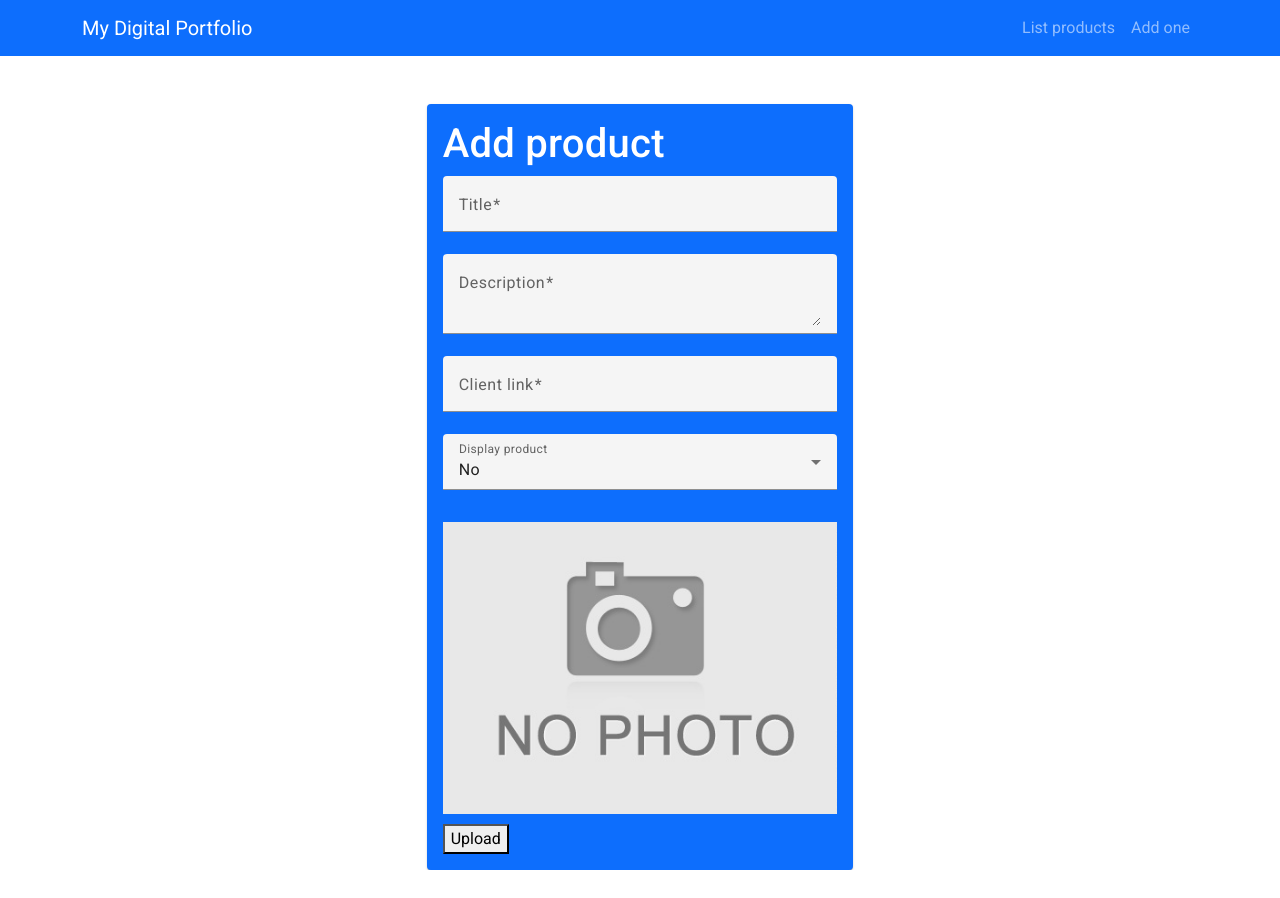
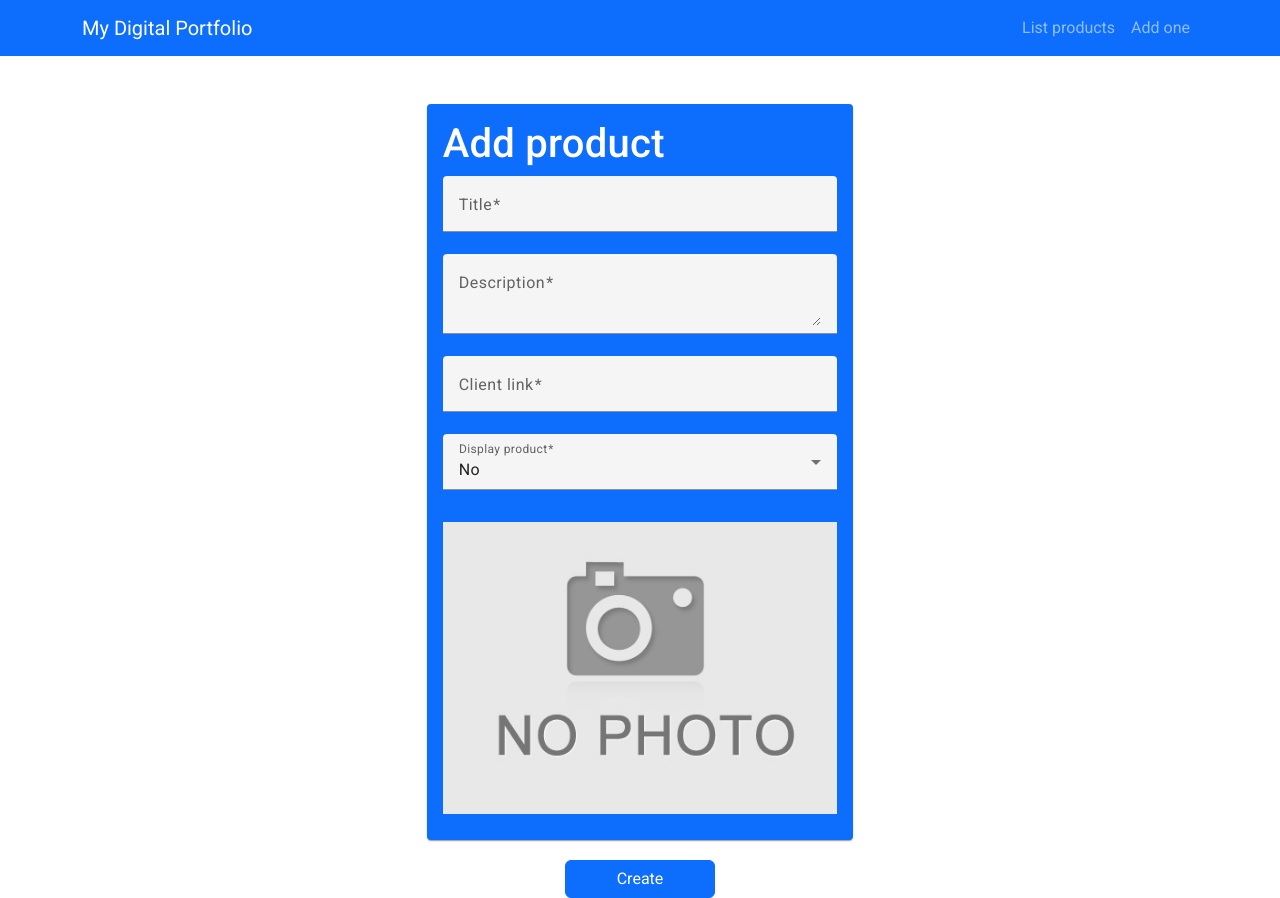
Before and after one commit to adriancaplescu/eportfolio, an Angular app in the folder frontend/: page /products/new in a window 1280 px wide. Before the commit the page ends 870 px from the top, so only its background shows below. Built offline with nearby package versions, Linux system fonts and the light colour scheme.

Commit message:
set error for missing fields

```diff
--- a/frontend/src/app/components/image-preview/image-preview.component.html
+++ b/frontend/src/app/components/image-preview/image-preview.component.html
@@ -1,7 +1,6 @@
 <div class="container mt-4">
     <div class="row justify-content-center">
         <div class="col-md-12">
-            <!-- Verifică dacă `product` este definit -->
             <div *ngIf="product; else loading">
                 <div class="card mb-5">
                     <div class="row no-gutters">
@@ -38,7 +37,6 @@
                 </div>
                 <button class="btn btn-danger custom-btn" (click)="deleteProduct()">Delete</button>
             </div>
-            <!-- Template pentru starea de încărcare -->
             <ng-template #loading>
                 <h1>Loading...</h1>
             </ng-template>
--- a/frontend/src/app/components/image-preview/image-preview.component.scss
+++ b/frontend/src/app/components/image-preview/image-preview.component.scss
@@ -1,22 +1,22 @@
 .card-img {
     height: 100%;
-    object-fit: cover; /* Imaginea va umple spațiul și își va păstra proporțiile */
+    object-fit: cover;
 }
 
 .card-body {
     display: flex;
     flex-direction: column;
-    justify-content: center; /* Asigură că detaliile sunt centrate pe verticală */
+    justify-content: center;
 }
 
 .p-2 {
-    padding: 10px; /* Spațiu interior adăugat în jurul imaginii */
+    padding: 10px;
 }
 
 .btn {
-    width: 100px; /* Poți ajusta dimensiunea butoanelor după cum dorești */
+    width: 100px;
 }
 
 .form-group {
-    margin-bottom: 20px; /* Adaugă spațiu de 20px între fiecare form-group */
+    margin-bottom: 20px;
 }
--- a/frontend/src/app/components/product-form/product-form.component.html
+++ b/frontend/src/app/components/product-form/product-form.component.html
@@ -6,37 +6,45 @@
       </mat-card-title>
     </mat-card-header>
     <mat-card-content>
-      <form (submit)="uploadImage(title, description, link, selectedValue ?? false)">
+      <form #myForm="ngForm" (ngSubmit)="uploadImage(myForm)">
         <mat-form-field appearance="fill" class="full-width">
           <mat-label>Title</mat-label>
-          <input matInput #title required type="text">
+          <input matInput [(ngModel)]="product.title" #title="ngModel" name="title" required type="text">
+          <mat-error *ngIf="title.invalid && title.touched">Title is required</mat-error>
         </mat-form-field>
 
         <mat-form-field appearance="fill" class="full-width">
           <mat-label>Description</mat-label>
-          <textarea matInput #description required rows="2"></textarea>
+          <textarea matInput [(ngModel)]="product.description" #description="ngModel" name="description" required rows="2"></textarea>
+          <mat-error *ngIf="description.invalid && description.touched">Description is required</mat-error>
         </mat-form-field>
 
         <mat-form-field appearance="fill" class="full-width">
-          <mat-label required>Client link</mat-label>
-          <input matInput #link  required type="text">
+          <mat-label>Client link</mat-label>
+          <input matInput [(ngModel)]="product.link" #link="ngModel" name="link" required type="text">
+          <mat-error *ngIf="link.invalid && link.touched">Client link is required</mat-error>
         </mat-form-field>
 
         <mat-form-field appearance="fill" class="full-width">
-          <mat-label required>Display product</mat-label>
-          <mat-select [(ngModel)]="selectedValue" name="selectedValue">
+          <mat-label>Display product</mat-label>
+          <mat-select [(ngModel)]="product.displayStatus" #displayStatus="ngModel" name="displayStatus" required>
             <mat-option [value]="true">Yes</mat-option>
             <mat-option [value]="false">No</mat-option>
           </mat-select>
+          <mat-error *ngIf="displayStatus.invalid && displayStatus.touched">Please select display status</mat-error>
         </mat-form-field>
 
         <input type="file" class="d-none" (change)="onProductSelected($event)" #photoInput>
         <img [src]="imageSelected || 'assets/no-image.jpg'" class="img-fluid image-preview" alt="Preview" (click)="photoInput.click()">
-
-        <div class="form-group">
-          <button mat-raised-button color="primary" class="btn-block">Upload</button>
-        </div>
+        <mat-error *ngIf="imageError">Image is required</mat-error>
       </form>
     </mat-card-content>
   </mat-card>
+
+  <button
+    class="btn btn-primary btn-block mx-auto d-flex justify-content-center"
+    style="width: 150px; margin-top: 20px;"
+    (click)="uploadImage(myForm)">
+    Create
+  </button>
 </div>
--- a/frontend/src/app/components/product-form/product-form.component.ts
+++ b/frontend/src/app/components/product-form/product-form.component.ts
@@ -1,20 +1,27 @@
-import { Component, OnInit } from '@angular/core';
+import { Component, OnInit, ViewChild } from '@angular/core';
 import { Router } from '@angular/router';
+import { NgForm } from '@angular/forms';
 import { ProductService } from '../../services/product.service';
 
 @Component({
   selector: 'app-product-form',
   templateUrl: './product-form.component.html',
-  styleUrl: './product-form.component.scss',
+  styleUrls: ['./product-form.component.scss'],
 })
 export default class ProductFormComponent implements OnInit {
   file?: File;
   imageSelected?: string | ArrayBuffer | null = null;
   selectedValue?: boolean;
+  imageError: boolean = false;
 
-  constructor(private productService: ProductService, private router: Router) {
-    this.selectedValue = false;
-  }
+  product = {
+    title: '',
+    description: '',
+    link: '',
+    displayStatus: false,
+  };
+
+  constructor(private productService: ProductService, private router: Router) {}
 
   ngOnInit() {}
 
@@ -22,38 +29,43 @@ export default class ProductFormComponent implements OnInit {
     const input = event.target as HTMLInputElement;
     if (input && input.files && input.files[0]) {
       this.file = input.files[0];
+      this.imageError = false;
 
-      // image preview
       const reader = new FileReader();
       reader.onload = () => (this.imageSelected = reader.result);
       reader.readAsDataURL(this.file);
     }
   }
 
-  uploadImage(
-    title: HTMLInputElement,
-    description: HTMLTextAreaElement,
-    link: HTMLInputElement,
-    displayStatus: boolean
-  ): boolean {
-    if (this.file) {
-      this.productService
-        .createProduct(
-          title.value,
-          description.value,
-          link.value,
-          displayStatus,
-          this.file
-        )
-        .subscribe(
-          (res) => {
-            this.router.navigate(['/products']);
-          },
-          (err) => console.log(err)
-        );
-    } else {
-      console.log('No file selected');
+  uploadImage(form: NgForm): boolean {
+    if (form.invalid || !this.file) {
+      this.markAllAsTouched(form);
+      this.imageError = !this.file;
+      return false;
     }
+
+    this.productService
+      .createProduct(
+        this.product.title,
+        this.product.description,
+        this.product.link,
+        this.product.displayStatus,
+        this.file
+      )
+      .subscribe({
+        next: (res) => {
+          this.router.navigate(['/products']);
+        },
+        error: (err) => console.log(err),
+        complete: () => console.log('Product creation completed'),
+      });
+
     return false;
   }
+
+  private markAllAsTouched(form: NgForm): void {
+    Object.values(form.controls).forEach((control) => {
+      control.markAsTouched();
+    });
+  }
 }
--- a/frontend/src/app/components/product-list/product-list.component.html
+++ b/frontend/src/app/components/product-list/product-list.component.html
@@ -1,11 +1,11 @@
 <div class="row">
-  <div class="col-md-4 p-4" *ngFor="let product of products">
+  <div class="col-sm-6 col-lg-4 p-4" *ngFor="let product of products">
     <div class="card card-photo" (click)="selectedProduct(product.id)">
       <div class="card-header">
-        {{product.title}}
+        {{ product.title }}
       </div>
       <img [src]="product.image" alt="" class="img-card-top w-100">
-      <div class="card-body">{{ product. description }}</div>
+      <div class="card-body">{{ product.description }}</div>
     </div>
   </div>
 </div>
```
